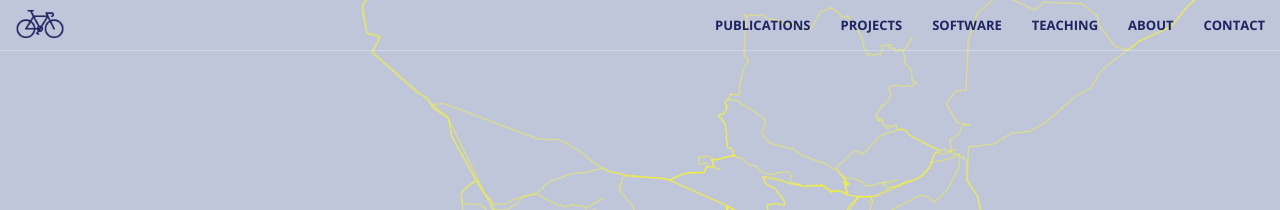
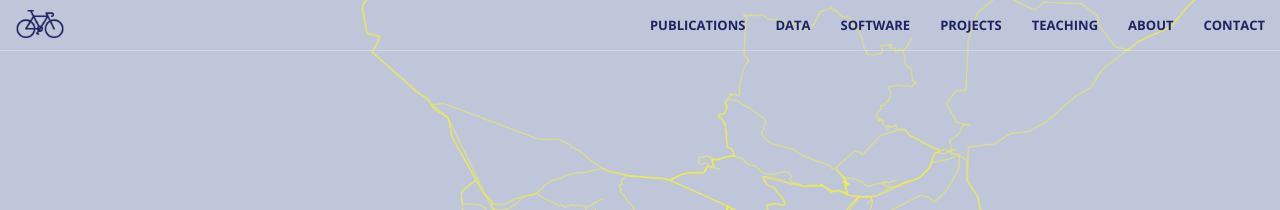
Before and after one commit to luccalino/luccalino.github.io, a Jekyll site: the page built from index.html, in a window 1280 px wide. Shown: the top 210 px of the page. Built offline with Jekyll 4.4.1, drawn with Linux system fonts in a browser that asks for light colours; nearby versions of some CDN libraries.

Commit message:
Update nav.html

```diff
--- a/_includes/nav.html
+++ b/_includes/nav.html
@@ -20,10 +20,13 @@
                     <a class="page-scroll" href="#publications">Publications</a>
                 </li>
                 <li>
-                    <a class="page-scroll" href="#portfolio">Projects</a>
+                    <a class="page-scroll" href="#data">Data</a>
                 </li>
                 <li>
                     <a class="page-scroll" href="#software">Software</a>
+                </li>
+                <li>
+                    <a class="page-scroll" href="#portfolio">Projects</a>
                 </li>
                 <li>
                     <a class="page-scroll" href="#teaching">Teaching</a>
```
